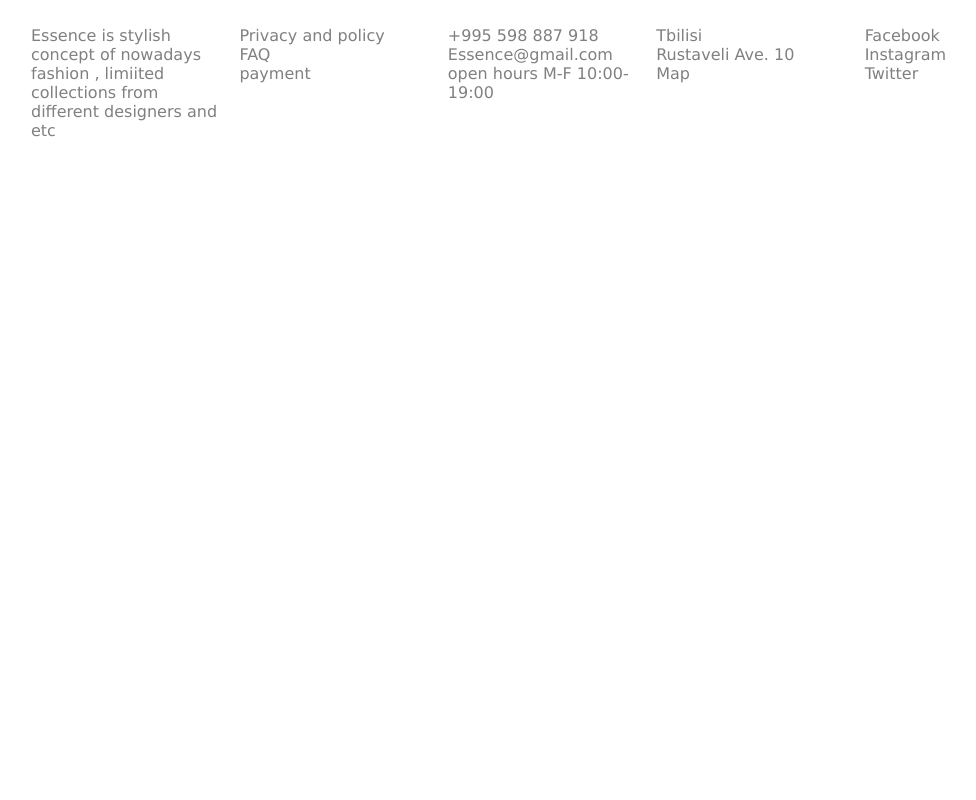
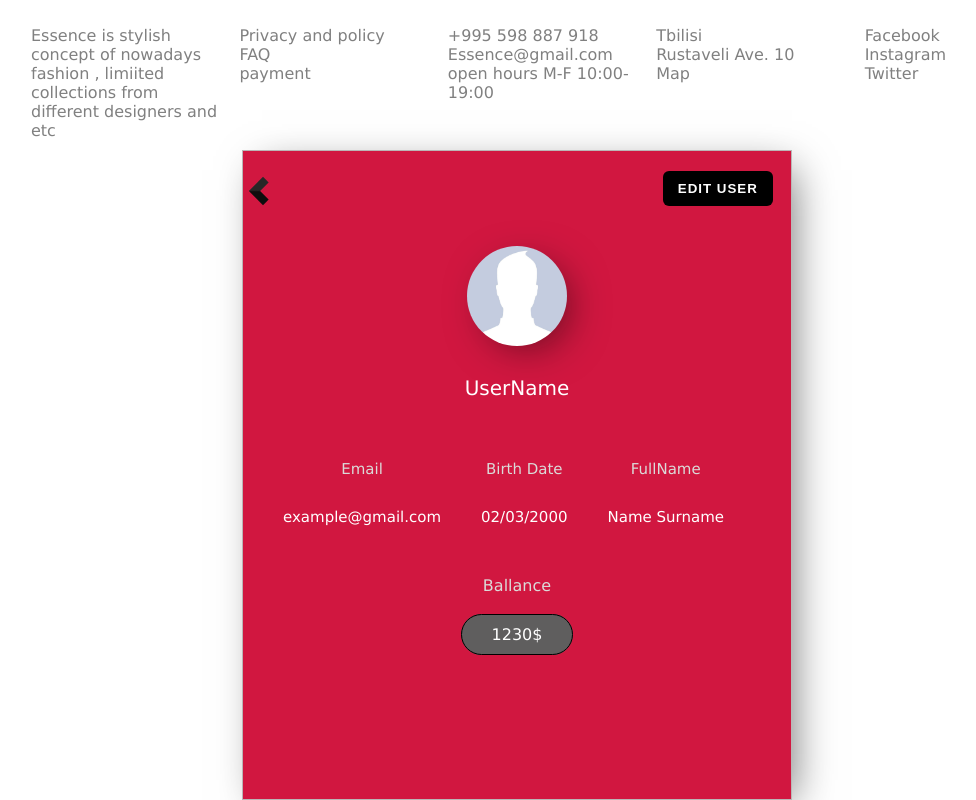
Before and after one commit to grigoli28/TH-Project-4, a React (Create React App) app in the folder client/: page / in a window 1280 px wide. Shown: the part 1909-2709 px from the top of the page, without its empty margins (123-1099 px from the left). Before the commit the page ends 2059 px from the top, so only its background shows below. Built offline with nearby package versions, Linux system fonts and the light colour scheme; the HTML template or start-up script is replaced by a standard one.

Commit message:
User-details

```diff
--- a/client/package.json
+++ b/client/package.json
@@ -9,6 +9,7 @@
     "react": "^16.6.3",
     "react-coverflow": "^0.2.17",
     "react-dom": "^16.6.3",
+    "react-mdl": "^1.11.0",
     "react-redux": "^6.0.0",
     "react-router-dom": "^4.3.1",
     "react-scripts": "2.1.1",
--- a/client/src/App.js
+++ b/client/src/App.js
@@ -13,7 +13,7 @@ import WomenPage from "./components/pages/WomenPage";
 import ContactPage from "./components/pages/ContactPage";
 import LoginPage from "./components/pages/LoginPage";
 import ProductDetailPage from "./components/pages/ProductDetailPage";
-
+import CustomerDetails from "./components/adminpage/customerDetails/CustomerDetails"
 if (localStorage._auth_user_) {
   const user = JSON.parse(localStorage._auth_user_);
 
@@ -65,6 +65,7 @@ const App = ({ isLogged, user }) => {
           />
         </div>
       </Router>
+      <CustomerDetails/>
     </div>
   );
 };
--- /dev/null
+++ b/client/src/components/adminpage/customerDetails/Customer.css
@@ -0,0 +1,110 @@
+.user-details {
+  width: 550px;
+  height: 650px;
+  border: 1px solid rgb(187, 182, 182);
+  margin: 0 auto;
+  color: #fff;
+  background: none;
+  background: var(--hover-red);
+  box-shadow: 10px 10px 40px -10px rgba(5, 5, 5, 0.57);
+  -moz-box-shadow: 10px 10px 40px -10px rgba(5, 5, 5, 0.57);
+  transition: all 0.3s ease 0s;
+}
+.user-img {
+  margin: 0 auto;
+  width: 100px;
+  height: 100px;
+  color: #fff;
+  background: none;
+  background: var(--hover-red);
+  box-shadow: 10px 10px 40px -10px rgba(5, 5, 5, 0.57);
+  -moz-box-shadow: 10px 10px 40px -10px rgba(5, 5, 5, 0.57);
+  transition: all 0.3s ease 0s;
+  border-radius: 50px;
+  margin-top: 40px;
+  background-image: url("user.jpg");
+  background-repeat: no-repeat, repeat;
+  background-size: cover;
+}
+.user-name {
+  margin-top: 30px;
+  text-align: center;
+  font-size: 20px;
+}
+.user-info {
+  display: flex;
+  flex-wrap: nowrap;
+  margin-top: 60px;
+  font-size: 20px;
+}
+.user-personal-info {
+  margin-left: 40px;
+  font-size: 15px;
+}
+.user-p {
+  text-align: center;
+  margin-bottom: 30px;
+  color: rgb(219, 218, 216);
+}
+.user-balance{
+    text-align: center;
+}
+.ballance{margin-top: 50px}
+.ballance-span{
+    border: 1px solid black;
+    padding: 10px 30px;
+    border-radius: 50px;
+    background-color: rgb(95, 94, 94);
+    cursor: pointer;
+}
+.ballance-span:hover{
+    background-color: rgb(14, 14, 14);;
+    color: var(--hover-red);
+    transition: all 400ms ease;
+
+}
+.arrow {
+  position: absolute;
+  width: 20px;
+  height: 20px;
+  background: transparent;
+  border-top: 1vmin solid rgb(14, 13, 13);
+  border-right: 1vmin solid rgb(41, 39, 39);
+  box-shadow: 0 0 0 lightgray;
+  transition: all 200ms ease;
+  margin-top: 40px;
+  margin-left: 10px;
+}
+.arrow.left {
+  transform: translate3d(0, -50%, 0) rotate(-135deg);
+}
+.arrow:hover {
+  border-color: orange;
+  box-shadow: 0.5vmin -0.5vmin 0 white;
+}
+.user-btn {
+  /* width: 250px; */
+  width: 20%;
+  border: none;
+  background: #000;
+  color: #ffffff !important;
+  font-weight: bold;
+  text-transform: uppercase;
+  border-radius: 6px;
+  letter-spacing: 1px;
+  display: inline-block;
+  height: 35px;
+  margin-top: 20px;
+  cursor: pointer;
+  margin-left: 420px;
+
+}
+
+.user-btn:hover {
+  color: #fff;
+  background: none;
+  background: var(--hover-red);
+  box-shadow: 20px 20px 40px -10px rgba(5, 5, 5, 0.97);
+  -moz-box-shadow: 20px 30px 40px -30px rgba(10, 6, 6, 0.57);
+  transition: all 200ms ease-in;
+}
--- /dev/null
+++ b/client/src/components/adminpage/customerDetails/CustomerDetails.js
@@ -0,0 +1,62 @@
+import React, { Component } from "react";
+import "./Customer.css";
+import { BrowserRouter as Router, Route, Link } from "react-router-dom";
+
+class CustomerDetails extends Component {
+  render() {
+    return (
+      <div>
+        <div className="user-details">
+          <a href="#" className="arrow left" />
+          <button className="user-btn" >Edit User</button>
+          <div className="user-img" />
+          <div className="user-name">UserName</div>
+          <div className="user-info">
+            <div className="user-personal-info">
+              <p className="user-p">Email</p>
+              <span>example@gmail.com</span>
+            </div>
+            <div className="user-personal-info">
+              <p className="user-p">Birth Date</p>
+              <span>02/03/2000</span>
+            </div>
+            <div className="user-personal-info">
+              <p className="user-p">FullName</p>
+              <span>Name Surname</span>
+            </div>
+          </div>
+          <div className="user-balance">
+            <p className="user-p ballance">Ballance</p>
+            <span className="ballance-span">1230$</span>
+          </div>
+        </div>
+      </div>
+    );
+  }
+}
+
+export default CustomerDetails;
+// import React, { Component } from "react";
+// import {
+//   Grid,
+//   Cell,
+//   List,
+//   ListItem,
+//   ListItemContent,
+//   FABButton,
+//   Icon,
+//   Button
+// } from "react-mdl";
+
+// class CustomerDetails extends Component {
+//   render() {
+//     return (
+//       <div className="contact-body">
+
+//         <Button accent>Button</Button>
+//       </div>
+//     );
+//   }
+// }
+
+// export default CustomerDetails;
```
Also changed, not shown: client/src/components/adminpage/customerDetails/user.jpg (added), 1 other file (tests, documents, lock files or other folders).
